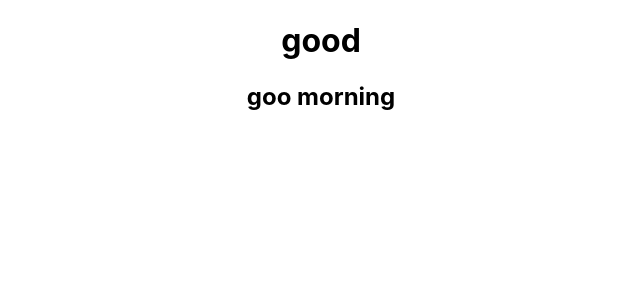
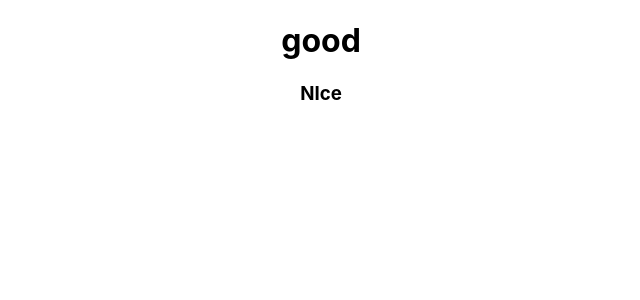
Before and after one commit to sanket7877/BankApp, a React (Create React App) app: page / in a window 1280 px wide. Shown: the top 300 px of the page, without its empty margins (319-959 px from the left). Built offline with nearby package versions, Linux system fonts and the light colour scheme.

Commit message:
add new element

```diff
--- a/src/signup/signupform.js
+++ b/src/signup/signupform.js
@@ -1,6 +1,7 @@
 function SignUpForm() {
     return (
-      <h2>goo morning</h2>
+      <h2>goo morning</h2>,
+      <h3>NIce</h3>
     );
   }
 
```
